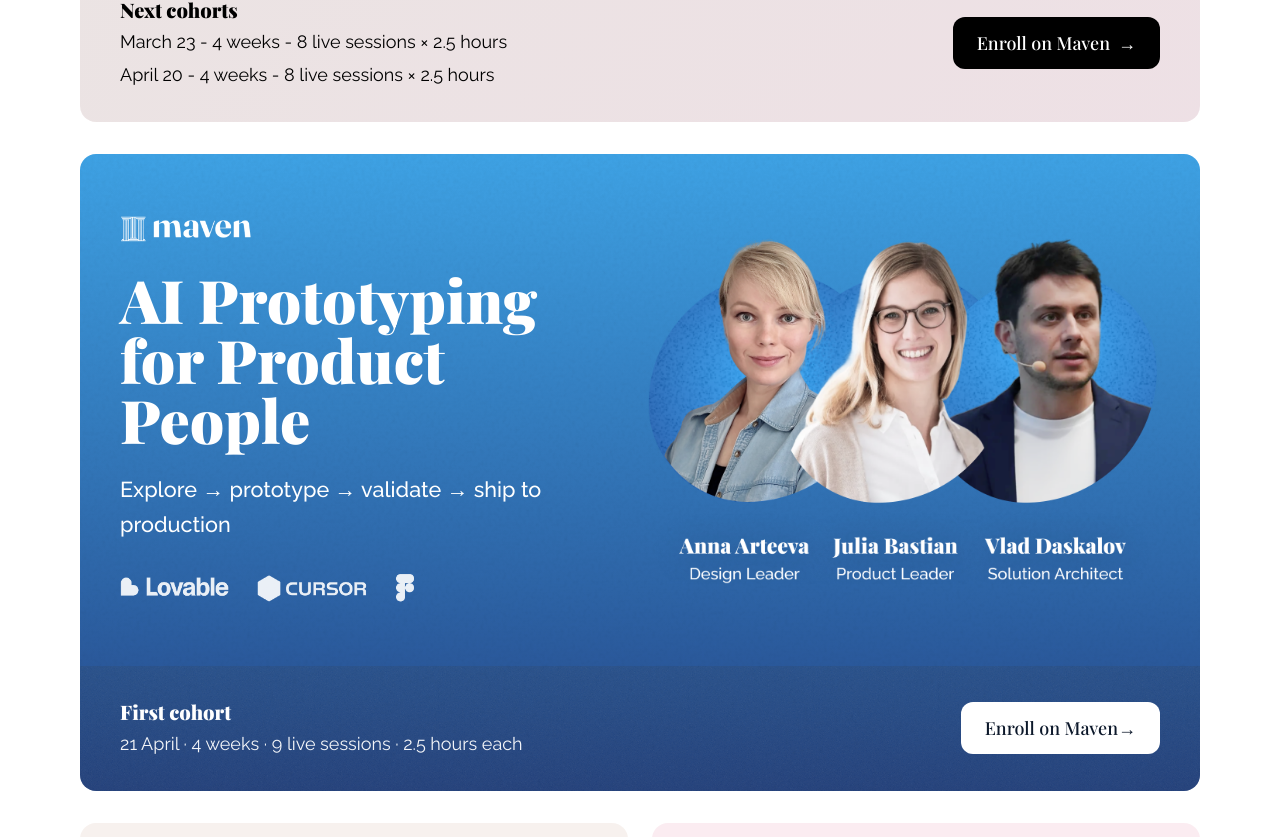
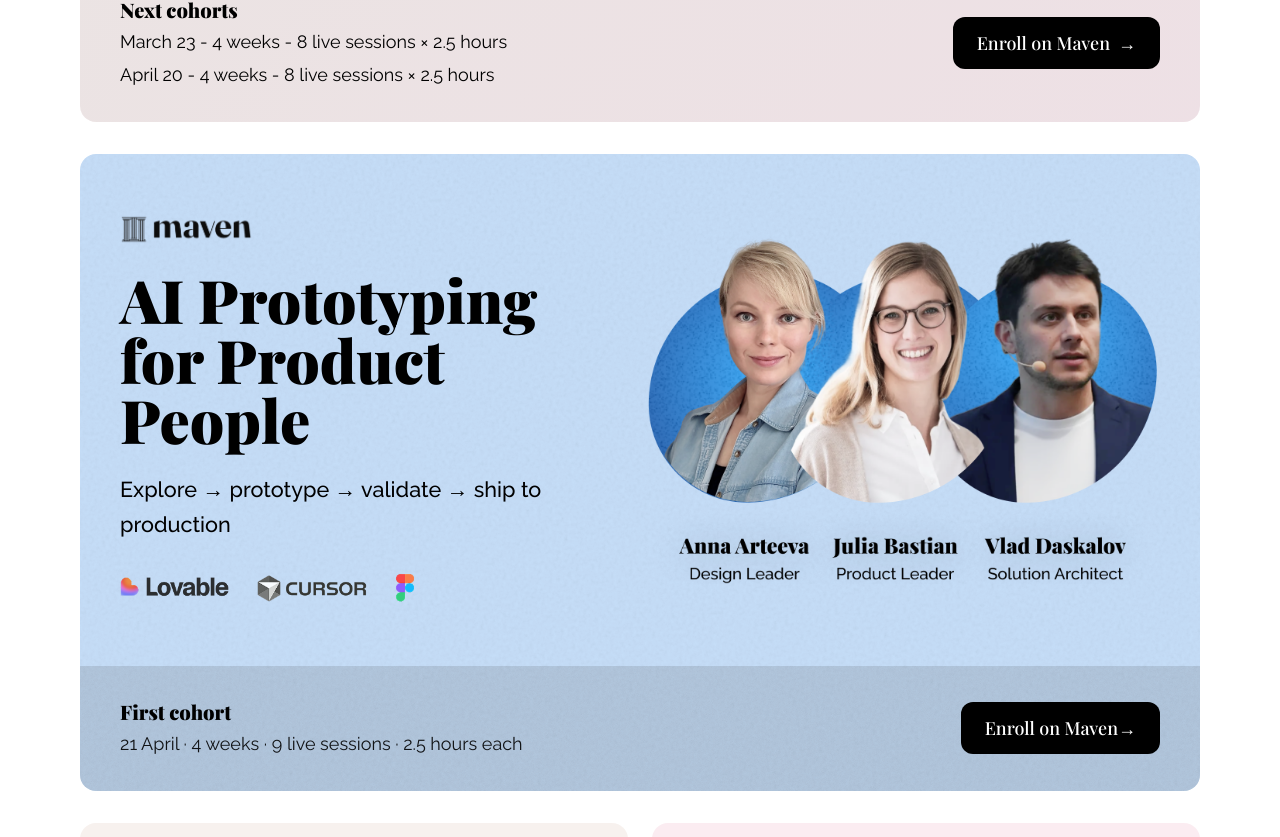
Before and after one commit to Anna-Arteeva/Anna-Arteeva-Personal, a React (Vite) app: page / in a window 1280 px wide. Shown: the part 1666-2503 px from the top of the page. Built offline with nearby package versions, Linux system fonts and the light colour scheme; a web font is replaced by a local one.

Commit message:
product people update

```diff
--- a/src/components/AIPrototypingProductPeople.tsx
+++ b/src/components/AIPrototypingProductPeople.tsx
@@ -4,16 +4,21 @@ const AIPrototypingProductPeople = () => {
       <div className="rounded-2xl bg-ai-product-people overflow-hidden">
         <div className="grid md:grid-cols-2 gap-6 md:gap-4 items-center px-6 py-8 md:px-10 md:py-12">
           {/* Left side - Content */}
-          <div className="space-y-6 order-1 text-white">
+          <div className="space-y-6 order-1 text-black dark:text-white">
             <div className="flex items-center gap-3 mb-6">
+              <img
+                src="/logos/maven.png"
+                alt="Maven"
+                className="h-8 w-auto block dark:hidden"
+              />
               <img
                 src="/logos/maven-dark-theme.png"
                 alt="Maven"
-                className="h-8 w-auto brightness-0 invert"
+                className="h-8 w-auto brightness-0 invert hidden dark:block"
               />
             </div>
 
-            <h2 className="font-playfair font-black text-4xl md:text-5xl lg:text-6xl text-white leading-tight">
+            <h2 className="font-playfair font-black text-4xl md:text-5xl lg:text-6xl text-black dark:text-white leading-tight">
               AI Prototyping
               <br />
               for Product
@@ -21,7 +26,7 @@ const AIPrototypingProductPeople = () => {
               People
             </h2>
 
-            <p className="font-raleway font-medium text-white" style={{ fontSize: 'clamp(1rem, 3vw, 1.35rem)' }}>
+            <p className="font-raleway font-medium text-black dark:text-white" style={{ fontSize: 'clamp(1rem, 3vw, 1.35rem)' }}>
               Explore → prototype → validate → ship to production
             </p>
 
@@ -29,7 +34,12 @@ const AIPrototypingProductPeople = () => {
               <img
                 src="/logos/logos.png"
                 alt="Lovable, Cursor, and partners"
-                className="h-10 w-auto brightness-0 invert opacity-90"
+                className="h-10 w-auto opacity-90 block dark:hidden"
+              />
+              <img
+                src="/logos/logos.png"
+                alt="Lovable, Cursor, and partners"
+                className="h-10 w-auto brightness-0 invert opacity-90 hidden dark:block"
               />
             </div>
           </div>
@@ -38,9 +48,14 @@ const AIPrototypingProductPeople = () => {
           <div className="relative w-full min-w-0 order-2">
             <div className="relative w-full aspect-[2/1] min-h-[16rem] md:min-h-[22rem] lg:min-h-[26rem]">
               <img
+                src="/avatars/anna-julia-vlad-light.png"
+                alt="Anna Arteeva, Julia Bastian, and Vlad Daskalov"
+                className="w-full h-full object-contain object-center block dark:hidden"
+              />
+              <img
                 src="/avatars/anna-julia-vlad.png"
                 alt="Anna Arteeva, Julia Bastian, and Vlad Daskalov"
-                className="w-full h-full object-contain object-center"
+                className="w-full h-full object-contain object-center hidden dark:block"
               />
             </div>
           </div>
@@ -50,11 +65,11 @@ const AIPrototypingProductPeople = () => {
         <div className="px-6 py-6 md:px-10 md:py-8 bg-ai-product-people-footer">
           <div className="flex items-center justify-between gap-4 flex-wrap">
             <div className="space-y-1">
-              <h4 className="font-playfair font-black text-xl text-white">
+              <h4 className="font-playfair font-black text-xl text-black dark:text-white">
                 First cohort
               </h4>
               <p
-                className="font-raleway text-white/95"
+                className="font-raleway text-black/90 dark:text-white/95"
                 style={{ fontSize: 'clamp(0.875rem, 2.5vw, 1.125rem)', lineHeight: '1.6' }}
               >
                 21 April · 4 weeks · 9 live sessions · 2.5 hours each
@@ -62,10 +77,10 @@ const AIPrototypingProductPeople = () => {
             </div>
             <div className="flex items-center gap-4 flex-shrink-0 flex-wrap">
               <a
-                href="https://maven.com/anna-arteeva/ai-prototyping-product-people"
+                href="https://maven.com/anna-arteeva/ai-prototyping-for-product-people"
                 target="_blank"
                 rel="noopener noreferrer"
-                className="px-6 py-3 rounded-xl bg-white text-[#0c182a] font-playfair font-medium text-base md:text-lg hover:opacity-90 transition flex-shrink-0 focus:outline-none focus:ring-2 focus:ring-offset-2 focus:ring-white"
+                className="px-6 py-3 rounded-xl bg-black text-white dark:bg-white dark:text-black font-playfair font-medium text-base md:text-lg hover:opacity-90 transition flex-shrink-0 focus:outline-none focus:ring-2 focus:ring-offset-2 focus:ring-design-pink"
                 aria-label="Enroll on Maven for AI Prototyping for Product People course"
               >
                 Enroll on Maven
--- a/src/components/MavenCourse.tsx
+++ b/src/components/AIprototypingDesigners.tsx
@@ -1,4 +1,4 @@
-const MavenCourse = () => {
+const AIprototypingDesigners = () => {
   return (
     <section className="w-full">
       <div className="rounded-2xl bg-vibe-gradient overflow-hidden">
@@ -101,4 +101,4 @@ const MavenCourse = () => {
   );
 };
 
-export default MavenCourse;
+export default AIprototypingDesigners;
--- a/src/index.css
+++ b/src/index.css
@@ -243,9 +243,9 @@
       var(--vibe-blue) 100%);
   }
 
-  /* AI Prototyping for Product People: gradient (10% darker blues) + bigger, more visible noise */
+  /* AI Prototyping for Product People */
   .bg-ai-product-people {
-    background: linear-gradient(180deg, #3ea3e6 0%, #25478a 100%);
+    background: #C6DEF8;
     position: relative;
   }
   .bg-ai-product-people::before {
@@ -264,18 +264,8 @@
     z-index: 1;
   }
 
-  /* Dark mode: same background as light, 70% black overlay on top */
-  .dark .bg-ai-product-people::after {
-    content: '';
-    position: absolute;
-    inset: 0;
-    z-index: 1;
-    background: rgba(0, 0, 0, 0.7);
-    pointer-events: none;
-    border-radius: inherit;
-  }
-  .dark .bg-ai-product-people > * {
-    z-index: 2;
+  .dark .bg-ai-product-people {
+    background: #03142A;
   }
 
   .bg-ai-product-people-footer {
--- a/src/pages/Index.tsx
+++ b/src/pages/Index.tsx
@@ -1,6 +1,6 @@
 import CinematicHero from "@/components/CinematicHero";
 import Testimonials from "@/components/Testimonials";
-import MavenCourse from "@/components/MavenCourse";
+import AIprototypingDesigners from "@/components/AIprototypingDesigners";
 import AIPrototypingProductPeople from "@/components/AIPrototypingProductPeople";
 import TrainingTypes from "@/components/TrainingTypes";
 import TrainingTopics from "@/components/TrainingTopics";
@@ -27,7 +27,7 @@ const Index = () => {
       </section>
 
       <div className="max-w-6xl mx-auto flex flex-col gap-8 py-8 px-4">
-        <MavenCourse />
+        <AIprototypingDesigners />
         <AIPrototypingProductPeople />
       </div>
       <section className="max-w-6xl mx-auto">
```
Also changed, not shown: public/avatars/anna-julia-vlad-light.png (added).
